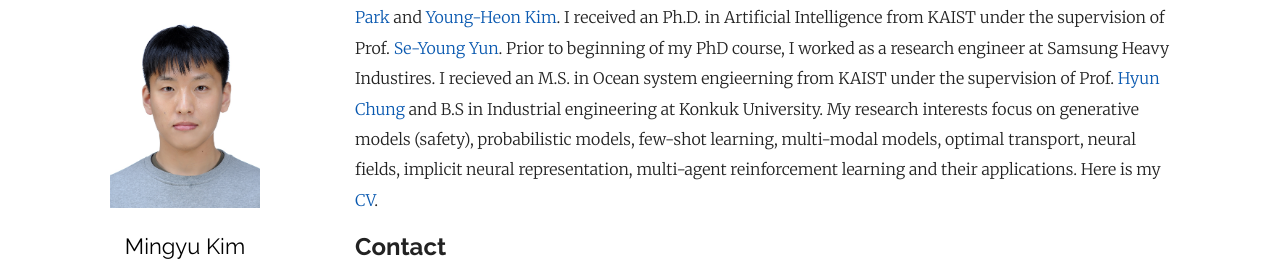
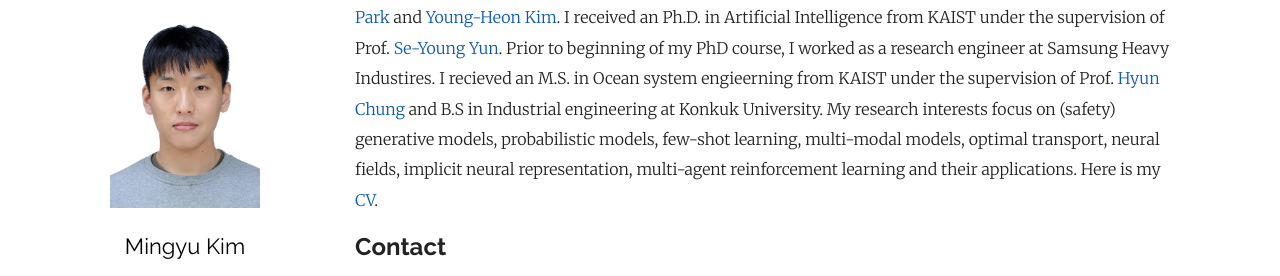
Before and after one commit to MingyuKim87/MingyuKim87.github.io, a Jekyll site: the page built from index.md, in a window 1280 px wide and 900 px high. Shown: the part 139-415 px from the top of the window. Built offline with Jekyll 4.4.1, drawn with Linux system fonts in a browser that asks for light colours; some web fonts are replaced.

```diff
--- a/index.md
+++ b/index.md
@@ -6,7 +6,7 @@ layout: page
 
 ## About me
 
-I’m an Postdoctoral Research Fellow at The University of British Columbia (UBC) working with Prof. [Mi-Jung Park][mijung-park] and [Young-Heon Kim][youngheon-kim]. I received an Ph.D. in Artificial Intelligence from KAIST under the supervision of Prof. [Se-Young Yun][seyoung-yun]. Prior to beginning of my PhD course, I worked as a research engineer at Samsung Heavy Industires. I recieved an M.S. in Ocean system engieerning from KAIST under the supervision of Prof. [Hyun Chung][hyun-chung] and B.S in Industrial engineering at Konkuk University. My research interests focus on generative models (safety), probabilistic models, few-shot learning, multi-modal models, optimal transport, neural fields, implicit neural representation, multi-agent reinforcement learning and their applications. Here is my [CV].
+I’m an Postdoctoral Research Fellow at The University of British Columbia (UBC) working with Prof. [Mi-Jung Park][mijung-park] and [Young-Heon Kim][youngheon-kim]. I received an Ph.D. in Artificial Intelligence from KAIST under the supervision of Prof. [Se-Young Yun][seyoung-yun]. Prior to beginning of my PhD course, I worked as a research engineer at Samsung Heavy Industires. I recieved an M.S. in Ocean system engieerning from KAIST under the supervision of Prof. [Hyun Chung][hyun-chung] and B.S in Industrial engineering at Konkuk University. My research interests focus on (safety) generative models, probabilistic models, few-shot learning, multi-modal models, optimal transport, neural fields, implicit neural representation, multi-agent reinforcement learning and their applications. Here is my [CV].
 
 ## Contact
 
```
